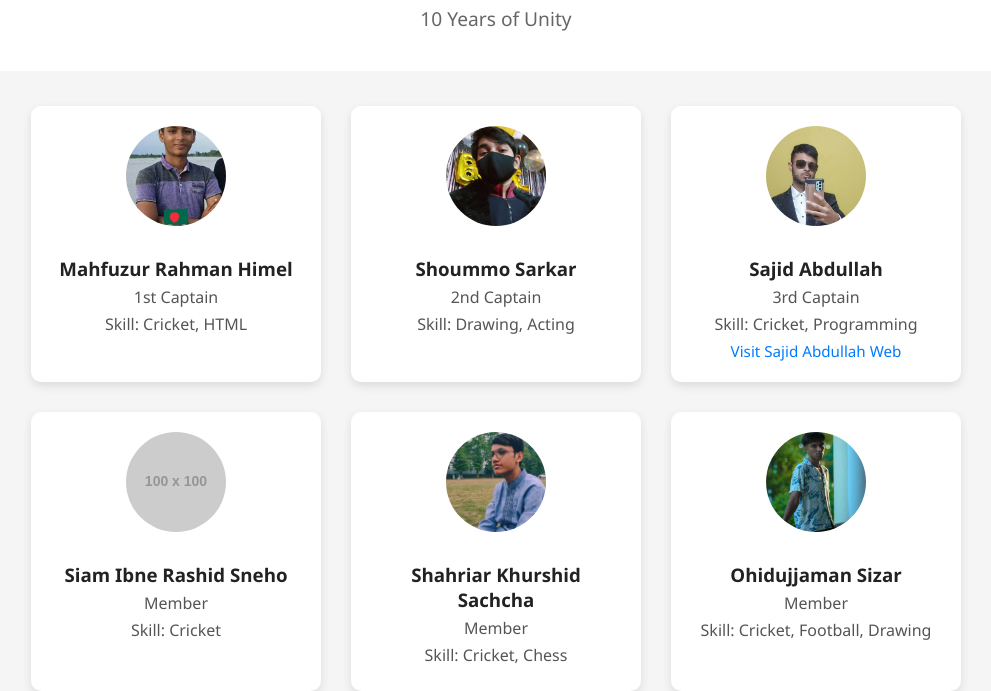
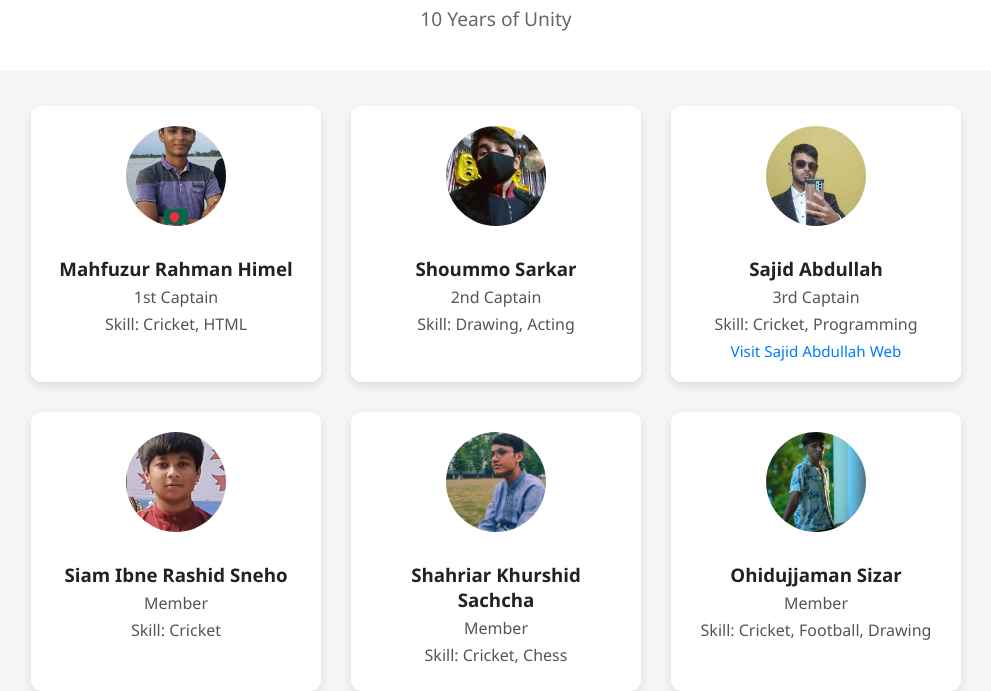
Before and after one commit to AI-sajid/Prt_official, a plain HTML site: page index.html in a window 1280 px wide. Shown: the part 144-835 px from the top of the page, without its empty margins (144-1135 px from the left). Drawn offline with Linux system fonts and the light colour scheme; placeholder pictures from the web are drawn by us.

Commit message:
Update index.html

```diff
--- a/index.html
+++ b/index.html
@@ -113,7 +113,7 @@
     </div>
 
     <div class="member-card">
-      <img src="https://via.placeholder.com/100" alt="Siam">
+      <img src="Screenshot 2025-05-28 191713.png" alt="Siam">
       <h3>Siam Ibne Rashid Sneho</h3>
       <p>Member</p>
       <p>Skill: Cricket</p>
```
